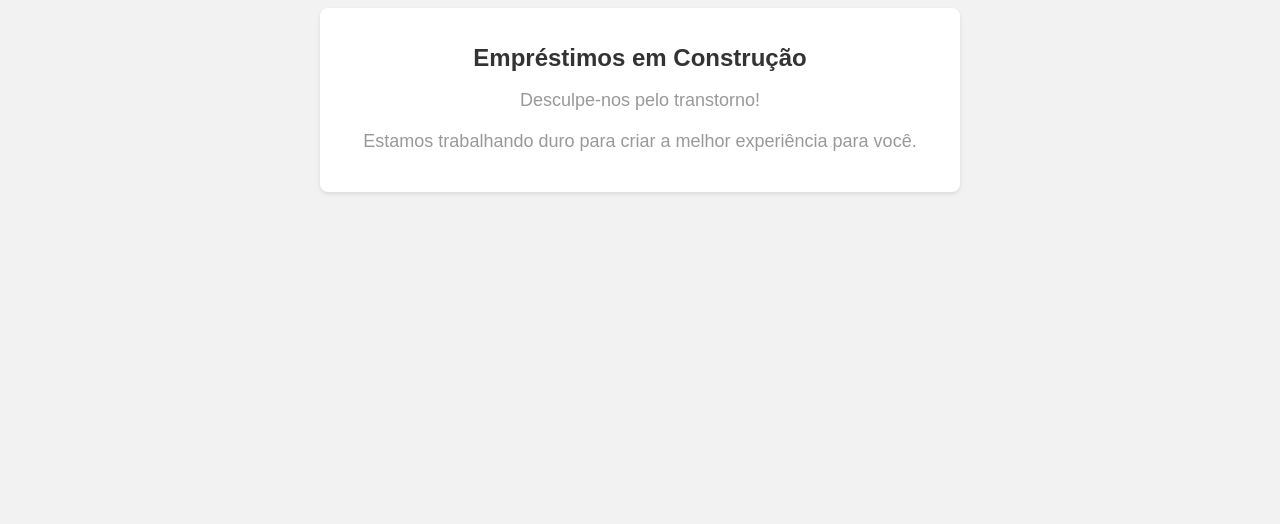
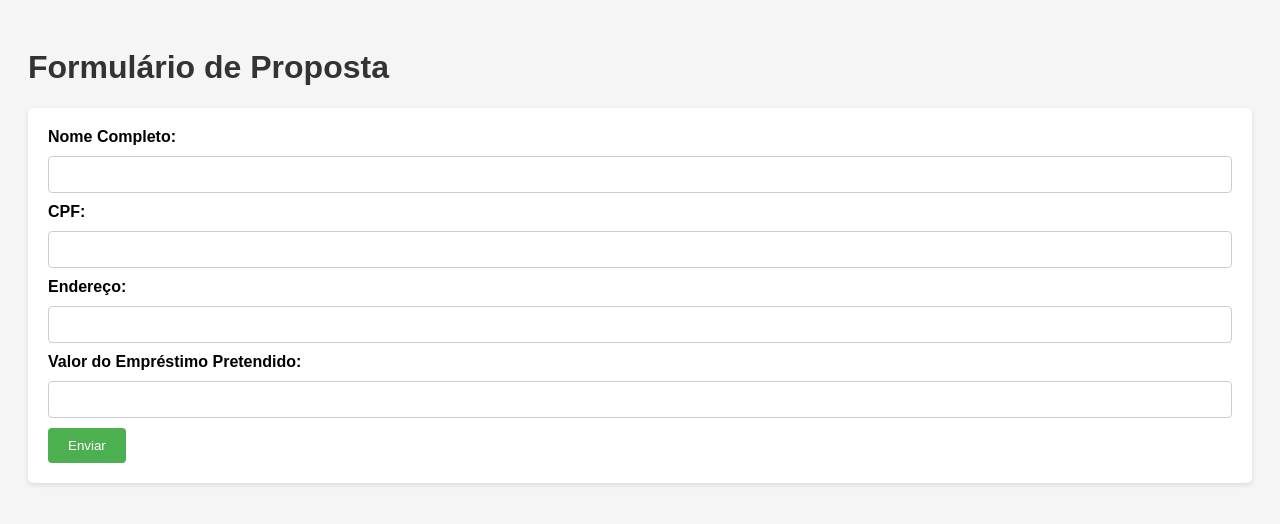
Before and after one commit to itagabriel/sys-api-loan-processor, a Django app: page / in a window 1280 px wide. Shown: the top 524 px of the page. Run offline with Django 4.2, Linux system fonts and the light colour scheme; data that the repository does not hold is empty.

Commit message:
[main] inicio forms.py

```diff
--- /dev/null
+++ b/django_app/gestaopropostas/forms.py
@@ -0,0 +1,19 @@
+from django import forms
+
+class PropostaForm(forms.Form):
+    nome_completo = forms.CharField(label='Nome Completo', max_length=100)
+    cpf = forms.CharField(label='CPF', max_length=14)
+    endereco = forms.CharField(label='Endereço', max_length=200)
+    valor_emprestimo = forms.DecimalField(label='Valor do Empréstimo Pretendido')
+
+    # Adicione campos adicionais dinamicamente
+    def __init__(self, *args, **kwargs):
+        custom_fields = kwargs.pop('custom_fields', [])
+        super(PropostaForm, self).__init__(*args, **kwargs)
+        for field in custom_fields:
+            if field.tipo_campo == 'string':
+                self.fields[field.nome] = forms.CharField(label=field.nome, max_length=100)
+            elif field.tipo_campo == 'number':
+                self.fields[field.nome] = forms.DecimalField(label=field.nome)
+            elif field.tipo_campo == 'bool':
+                self.fields[field.nome] = forms.BooleanField(label=field.nome, required=False)
--- a/django_app/gestaopropostas/templates/gestaopropostas/index.html
+++ b/django_app/gestaopropostas/templates/gestaopropostas/index.html
@@ -1,49 +1,84 @@
 <!DOCTYPE html>
 <html>
 <head>
-    <title>Empréstimos em Construção</title>
+  <title>Formulário de Proposta</title>
   <style>
     body {
       font-family: Arial, sans-serif;
-            background-color: #f2f2f2;
+      background-color: #f5f5f5;
+      padding: 20px;
     }
-
-        .container {
-            max-width: 600px;
-            margin: 0 auto;
-            padding: 20px;
-            background-color: #fff;
-            border-radius: 8px;
-            box-shadow: 0 2px 4px rgba(0, 0, 0, 0.1);
-            text-align: center;
-        }
-
     h1 {
       color: #333;
-            font-size: 24px;
     }
-
-        p {
-            color: #666;
-            margin-bottom: 20px;
+    form {
+      background-color: #fff;
+      padding: 20px;
+      border-radius: 5px;
+      box-shadow: 0 2px 5px rgba(0, 0, 0, 0.1);
     }
-
-        .construction-img {
-            max-width: 200px;
-            margin-bottom: 20px;
+    label {
+      display: block;
+      margin-bottom: 10px;
+      font-weight: bold;
     }
-
-        .under-construction {
-            color: #999;
-            font-size: 18px;
+    input[type="text"],
+    input[type="number"],
+    select {
+      width: 100%;
+      padding: 10px;
+      border: 1px solid #ccc;
+      border-radius: 4px;
+      box-sizing: border-box;
+      margin-bottom: 10px;
+    }
+    button[type="submit"] {
+      background-color: #4caf50;
+      color: #fff;
+      padding: 10px 20px;
+      border: none;
+      border-radius: 4px;
+      cursor: pointer;
     }
   </style>
 </head>
 <body>
-    <div class="container">
-        <h1>Empréstimos em Construção</h1>
-        <p class="under-construction">Desculpe-nos pelo transtorno!</p>
-        <p class="under-construction">Estamos trabalhando duro para criar a melhor experiência para você.</p>
-    </div>
+  <h1>Formulário de Proposta</h1>
+  <form method="post">
+    {% csrf_token %}
+    {{ form.non_field_errors }}
+
+    <label for="{{ form.nome_completo.id_for_label }}">Nome Completo:</label>
+    {{ form.nome_completo }}
+    {{ form.nome_completo.errors }}
+
+    <label for="{{ form.cpf.id_for_label }}">CPF:</label>
+    {{ form.cpf }}
+    {{ form.cpf.errors }}
+
+    <label for="{{ form.endereco.id_for_label }}">Endereço:</label>
+    {{ form.endereco }}
+    {{ form.endereco.errors }}
+
+    <label for="{{ form.valor_emprestimo.id_for_label }}">Valor do Empréstimo Pretendido:</label>
+    {{ form.valor_emprestimo }}
+    {{ form.valor_emprestimo.errors }}
+
+    {% for custom_field in custom_fields %}
+      <label for="custom_field_{{ custom_field.id }}">{{ custom_field.nome }}:</label>
+      {% if custom_field.tipo_campo == 'string' %}
+        <input type="text" name="custom_field_{{ custom_field.id }}" id="custom_field_{{ custom_field.id }}">
+      {% elif custom_field.tipo_campo == 'number' %}
+        <input type="number" name="custom_field_{{ custom_field.id }}" id="custom_field_{{ custom_field.id }}">
+      {% elif custom_field.tipo_campo == 'bool' %}
+        <select name="custom_field_{{ custom_field.id }}" id="custom_field_{{ custom_field.id }}">
+          <option value="true">Sim</option>
+          <option value="false">Não</option>
+        </select>
+      {% endif %}
+    {% endfor %}
+
+    <button type="submit">Enviar</button>
+  </form>
 </body>
 </html>
--- a/django_app/gestaopropostas/urls.py
+++ b/django_app/gestaopropostas/urls.py
@@ -1,13 +1,12 @@
 from django.urls import path, include
 from rest_framework.routers import DefaultRouter
-from .views import index, PropostaViewSet
+from .views import index, criar_proposta, sucesso
 
-router = DefaultRouter()
-router.register('propostas', PropostaViewSet)
 
 app_name = 'gestaopropostas'
 
 urlpatterns = [
     path('', index, name='index'),
-    path('api/', include(router.urls)),
+    path('api/criar-proposta/', criar_proposta, name='criar_proposta'),
+    path('sucesso/', sucesso, name='sucesso'),
 ]
--- a/django_app/gestaopropostas/views.py
+++ b/django_app/gestaopropostas/views.py
@@ -1,14 +1,30 @@
-from django.shortcuts import render
-from rest_framework import viewsets
-from .models import Proposta
+from django.shortcuts import render, redirect
+from .forms import PropostaForm
+from .models import CustomFields
 from .serializers import PropostaSerializer
+from rest_framework.decorators import api_view
+from rest_framework.response import Response
 
 def index(request):
+    form = PropostaForm()
+    custom_fields = CustomFields.objects.filter(exibir_no_formulario=True)
     return render(
         request,
-        'gestaopropostas/index.html'
+        'gestaopropostas/index.html',
+        {'form': form, 'custom_fields': custom_fields}
     )
 
-class PropostaViewSet(viewsets.ModelViewSet):
-    queryset = Proposta.objects.all()
-    serializer_class = PropostaSerializer
+@api_view(['POST'])
+def criar_proposta(request):
+    if request.method == 'POST':
+        form = PropostaForm(request.POST)
+        if form.is_valid():
+            proposta = form.save()
+            serializer = PropostaSerializer(proposta)
+            return Response(serializer.data, status=201)
+
+    return Response(status=400)
+
+@api_view(['GET'])
+def sucesso(request):
+    return render(request, 'gestaopropostas/sucesso.html')
```
Also changed, not shown: django_app/gestaopropostas/serializers.py (+14 -3 lines). Lines whose indentation alone changed are shown as unchanged.
